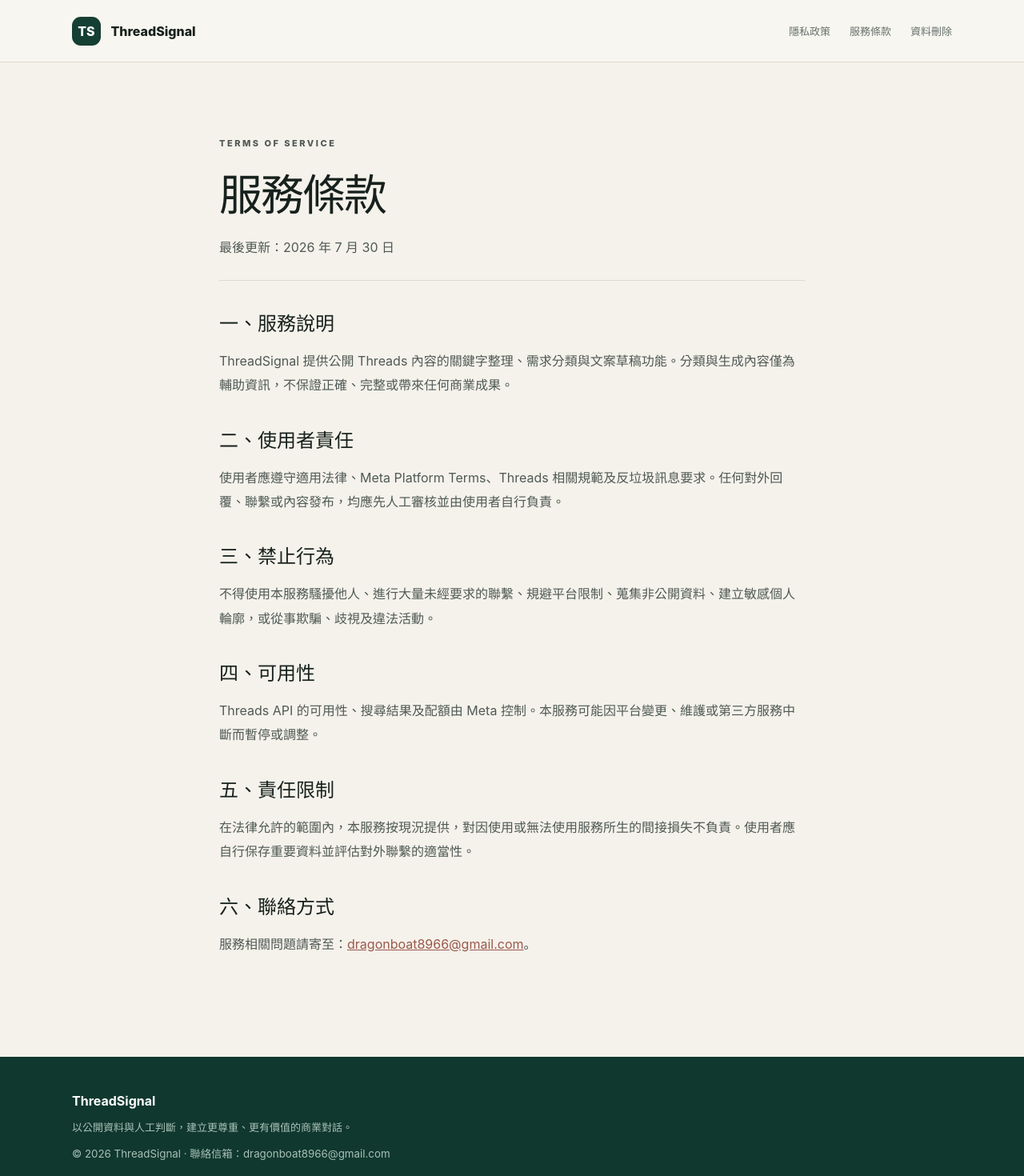
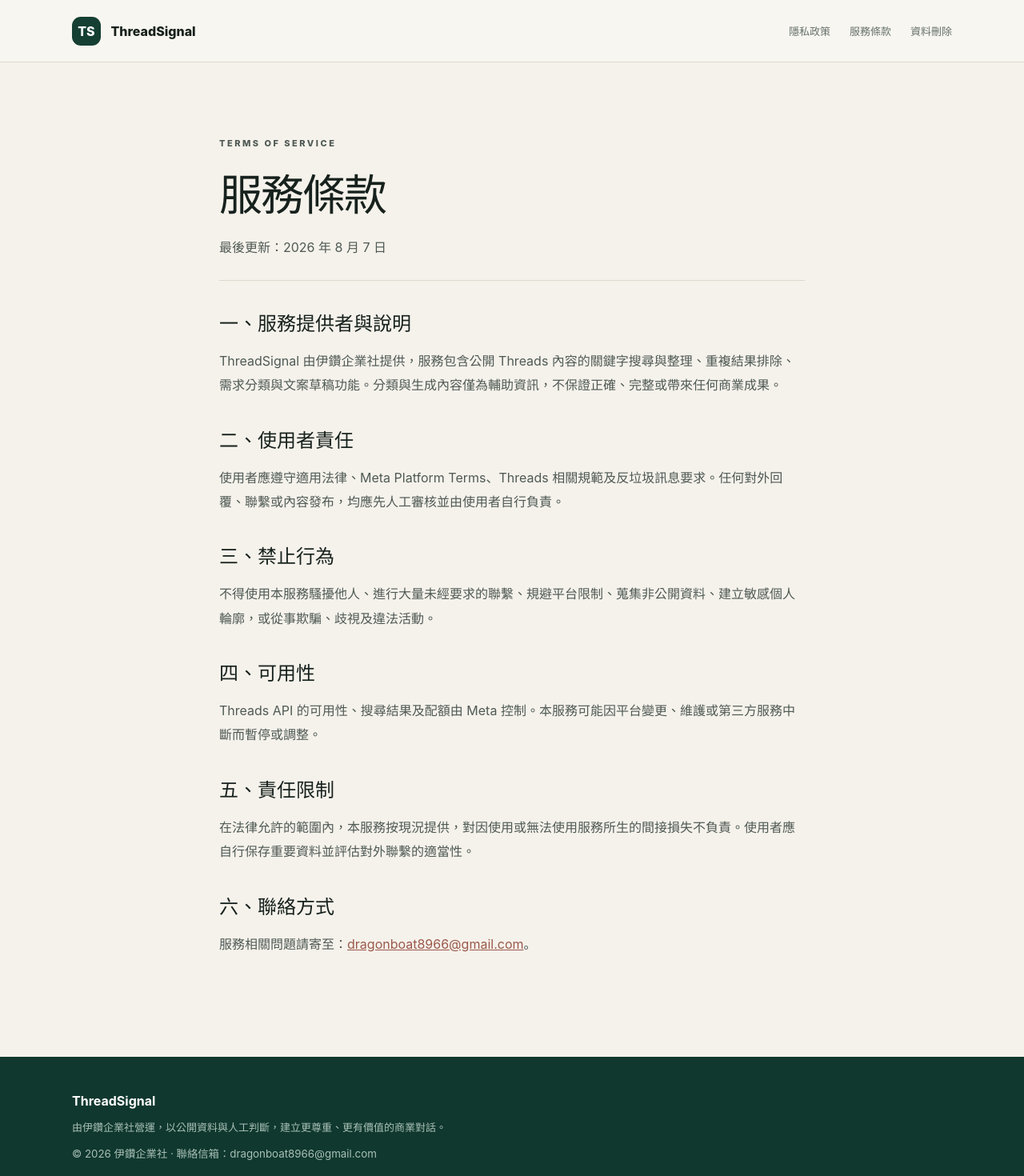
Before and after one commit to dragonboat8966-cpu/threadsignal, a Next.js app: page /terms in a window 1280 px wide. Shown: the top 1470 px of the page at 80% size. Built offline with nearby package versions, Linux system fonts and the light colour scheme.

Commit message:
Identify verified business operator

```diff
--- a/app/data-deletion/page.js
+++ b/app/data-deletion/page.js
@@ -1,8 +1,8 @@
 export const metadata = { title: "資料刪除說明｜ThreadSignal" };
 export default function DataDeletion() {
-  return <main className="document"><p className="eyebrow">DATA DELETION</p><h1>資料刪除說明</h1><p className="updated">最後更新：2026 年 7 月 30 日</p>
+  return <main className="document"><p className="eyebrow">DATA DELETION</p><h1>資料刪除說明</h1><p className="updated">最後更新：2026 年 8 月 7 日</p>
     <h2>如何撤回 Threads 授權</h2><p>您可以在 Threads／Meta 帳號的網站權限或已連結應用程式設定中移除 ThreadSignal。移除後，本服務將無法繼續使用您的授權存取 Threads API。</p>
-    <h2>如何要求刪除資料</h2><p>請使用授權 Threads 帳號可識別的電子郵件，寄信至 <a href="mailto:dragonboat8966@gmail.com?subject=ThreadSignal%20資料刪除要求">dragonboat8966@gmail.com</a>，主旨填寫「ThreadSignal 資料刪除要求」，並附上您的 Threads 使用者名稱。</p>
+    <h2>如何要求刪除資料</h2><p>ThreadSignal 由伊鑽企業社營運。請使用授權 Threads 帳號可識別的電子郵件，寄信至 <a href="mailto:dragonboat8966@gmail.com?subject=ThreadSignal%20資料刪除要求">dragonboat8966@gmail.com</a>，主旨填寫「ThreadSignal 資料刪除要求」，並附上您的 Threads 使用者名稱。</p>
     <h2>處理時間</h2><p>我們將在收到要求後確認身分，並於 30 日內刪除由 ThreadSignal 控制的相關授權資料、搜尋紀錄與文案草稿。依法必須保存的安全或交易紀錄除外。</p>
     <h2>完成通知</h2><p>刪除完成後，我們會以電子郵件通知。若只想停止未來存取，可先撤回 Meta 授權而不必等待電子郵件處理。</p>
   </main>;
--- a/app/layout.js
+++ b/app/layout.js
@@ -20,8 +20,8 @@
         {children}
         <footer>
           <strong>ThreadSignal</strong>
-          <p>以公開資料與人工判斷，建立更尊重、更有價值的商業對話。</p>
-          <small>© 2026 ThreadSignal · 聯絡信箱：dragonboat8966@gmail.com</small>
+          <p>由伊鑽企業社營運，以公開資料與人工判斷，建立更尊重、更有價值的商業對話。</p>
+          <small>© 2026 伊鑽企業社 · 聯絡信箱：dragonboat8966@gmail.com</small>
         </footer>
       </body>
     </html>
--- a/app/page.js
+++ b/app/page.js
@@ -4,7 +4,7 @@
       <section className="heroLegal">
         <p className="eyebrow">THREADS LEAD INTELLIGENCE</p>
         <h1>把公開訊號，整理成<br />值得回應的真實需求。</h1>
-        <p className="lede">ThreadSignal 協助使用者依自訂關鍵字整理公開 Threads 貼文、判斷需求強度，並產生可供人工審核的回覆草稿。</p>
+        <p className="lede">ThreadSignal 由伊鑽企業社營運，提供使用者依自訂關鍵字搜尋及整理公開 Threads 貼文、排除重複結果、判斷需求強度，並產生可供人工審核的回覆草稿。</p>
         <div className="pillRow"><span>官方 API</span><span>人工複核</span><span>尊重使用者隱私</span></div>
       </section>
       <section className="cards">
--- a/app/privacy/page.js
+++ b/app/privacy/page.js
@@ -1,6 +1,7 @@
 export const metadata = { title: "隱私政策｜ThreadSignal" };
 export default function Privacy() {
-  return <main className="document"><p className="eyebrow">PRIVACY POLICY</p><h1>隱私政策</h1><p className="updated">最後更新：2026 年 7 月 30 日</p>
+  return <main className="document"><p className="eyebrow">PRIVACY POLICY</p><h1>隱私政策</h1><p className="updated">最後更新：2026 年 8 月 7 日</p>
+    <h2>營運與資料責任主體</h2><p>ThreadSignal 由伊鑽企業社營運。伊鑽企業社負責本服務所處理資料的管理、安全與資料請求。</p>
     <h2>一、我們處理的資料</h2><p>ThreadSignal 透過 Meta Threads API，在使用者明確授權後取得公開貼文的文字、公開帳號名稱、發布時間、永久連結及 API 提供的公開識別碼。我們也會處理使用者設定的關鍵字、分類結果及文案草稿。</p>
     <h2>二、處理目的</h2><p>資料僅用於關鍵字搜尋、內容整理、需求強度判斷、產生待人工審核的回覆草稿，以及維持服務安全與品質。</p>
     <h2>三、我們不做的事</h2><p>我們不販售個人資料、不以本服務自動大量留言或私訊、不蒐集非公開 Threads 內容，也不以貼文推論健康、政治、宗教等敏感特徵。</p>
--- a/app/terms/page.js
+++ b/app/terms/page.js
@@ -1,7 +1,7 @@
 export const metadata = { title: "服務條款｜ThreadSignal" };
 export default function Terms() {
-  return <main className="document"><p className="eyebrow">TERMS OF SERVICE</p><h1>服務條款</h1><p className="updated">最後更新：2026 年 7 月 30 日</p>
-    <h2>一、服務說明</h2><p>ThreadSignal 提供公開 Threads 內容的關鍵字整理、需求分類與文案草稿功能。分類與生成內容僅為輔助資訊，不保證正確、完整或帶來任何商業成果。</p>
+  return <main className="document"><p className="eyebrow">TERMS OF SERVICE</p><h1>服務條款</h1><p className="updated">最後更新：2026 年 8 月 7 日</p>
+    <h2>一、服務提供者與說明</h2><p>ThreadSignal 由伊鑽企業社提供，服務包含公開 Threads 內容的關鍵字搜尋與整理、重複結果排除、需求分類與文案草稿功能。分類與生成內容僅為輔助資訊，不保證正確、完整或帶來任何商業成果。</p>
     <h2>二、使用者責任</h2><p>使用者應遵守適用法律、Meta Platform Terms、Threads 相關規範及反垃圾訊息要求。任何對外回覆、聯繫或內容發布，均應先人工審核並由使用者自行負責。</p>
     <h2>三、禁止行為</h2><p>不得使用本服務騷擾他人、進行大量未經要求的聯繫、規避平台限制、蒐集非公開資料、建立敏感個人輪廓，或從事欺騙、歧視及違法活動。</p>
     <h2>四、可用性</h2><p>Threads API 的可用性、搜尋結果及配額由 Meta 控制。本服務可能因平台變更、維護或第三方服務中斷而暫停或調整。</p>
```
Also changed, not shown: 4 other files (tests, documents, lock files or other folders).
